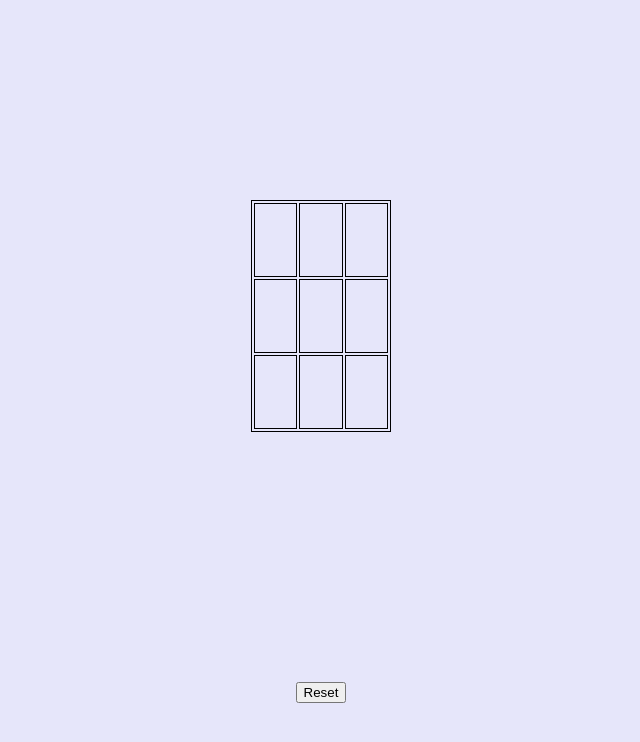
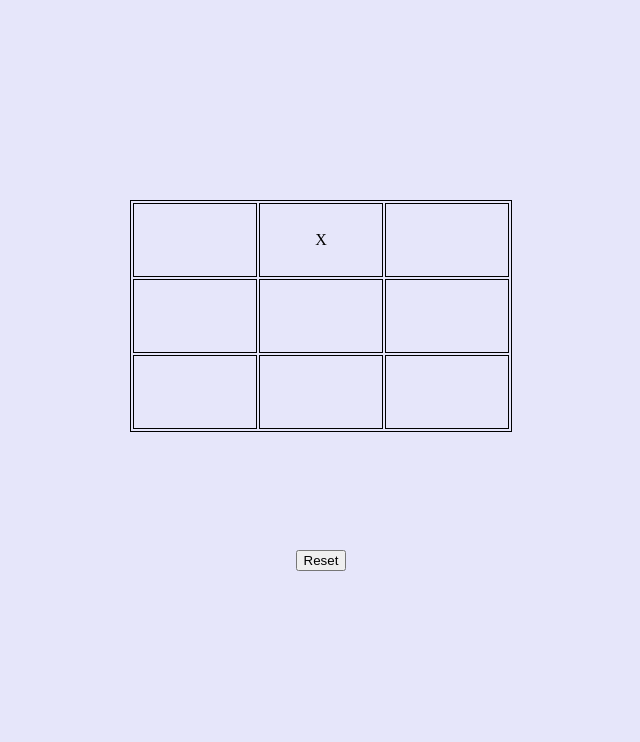
Before and after one commit to redperezz/rpt23-mini-apps, a plain HTML site: page tic-tac-toe/index.html in a window 1280 px wide. Both pictures are taken after a click on the element 639 px from the left and 240 px from the top of the page. Shown: the whole page, without its empty margins (319-959 px from the left). Drawn offline with Linux system fonts and the light colour scheme.

Commit message:
adds X when td clicked, fixed X spacing within td

```diff
--- a/tic-tac-toe/app.js
+++ b/tic-tac-toe/app.js
@@ -5,11 +5,13 @@
 
 
 let board = document.querySelectorAll("td");
-let clickForPlayerX = function(square) {
+let clickForPlayerX = function() {
+  this.innerHTML = 'X';
+  this.classList.add("fixInnerSpacing");
   console.log(square);
 }
 
 board.forEach((square) => {
-  square.addEventListener('click', clickForPlayerX)
+  square.addEventListener('click', clickForPlayerX);
 })
 console.log(board);
--- a/tic-tac-toe/styles.css
+++ b/tic-tac-toe/styles.css
@@ -6,12 +6,14 @@ body {
   display: flex;
   justify-content: center;
   margin-top: 200px;
+  height: 100px;
 }
 
 table, tr, td {
+  table-layout: fixed;
   border: 1px solid black;
   height: 70px;
-  width: 140px;
+  width: 120px;
 }
 
 #reset-game {
@@ -19,3 +21,7 @@ table, tr, td {
   justify-content: center;
   margin-top: 250px;
 }
+
+.fixInnerSpacing {
+  text-align: center;
+}
```
